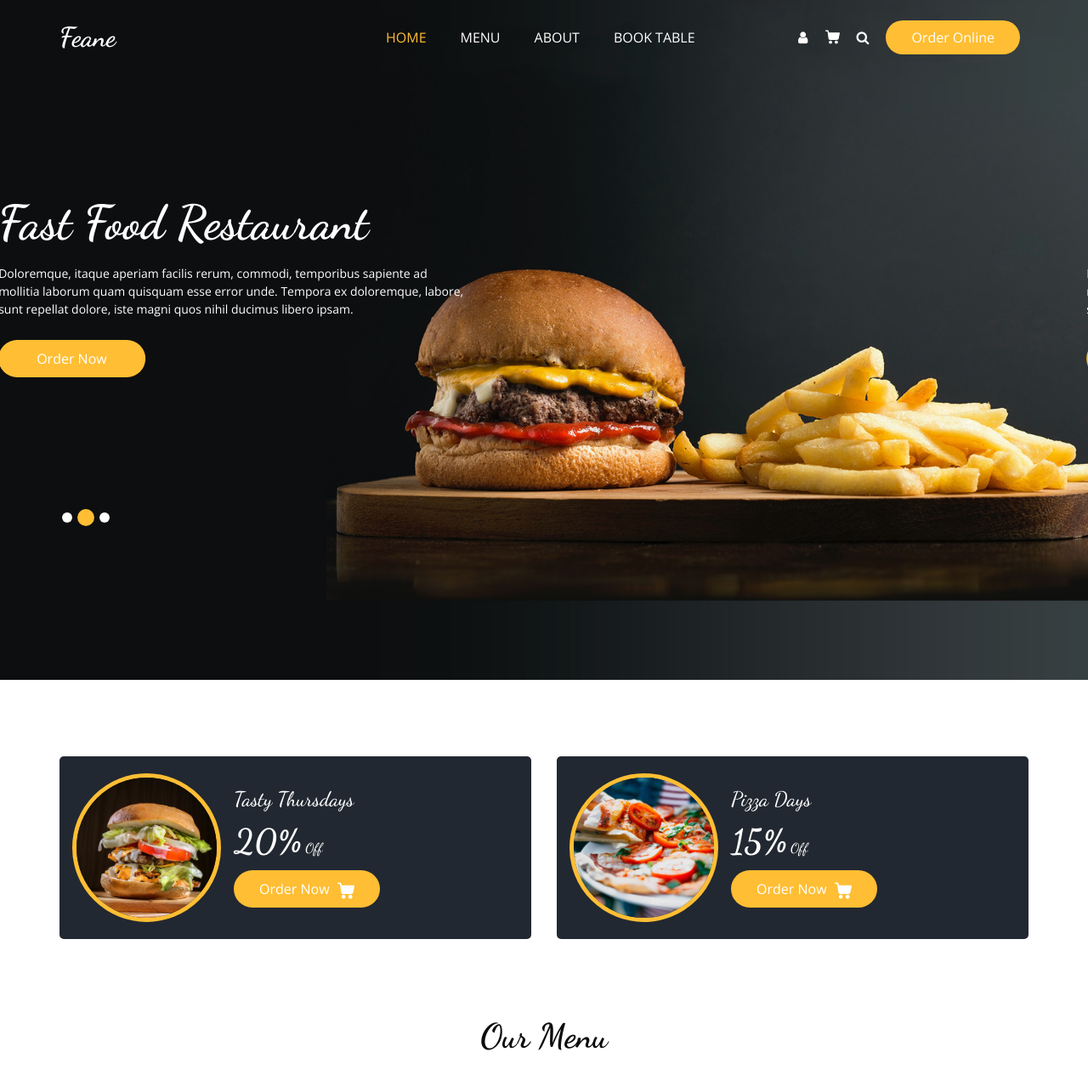
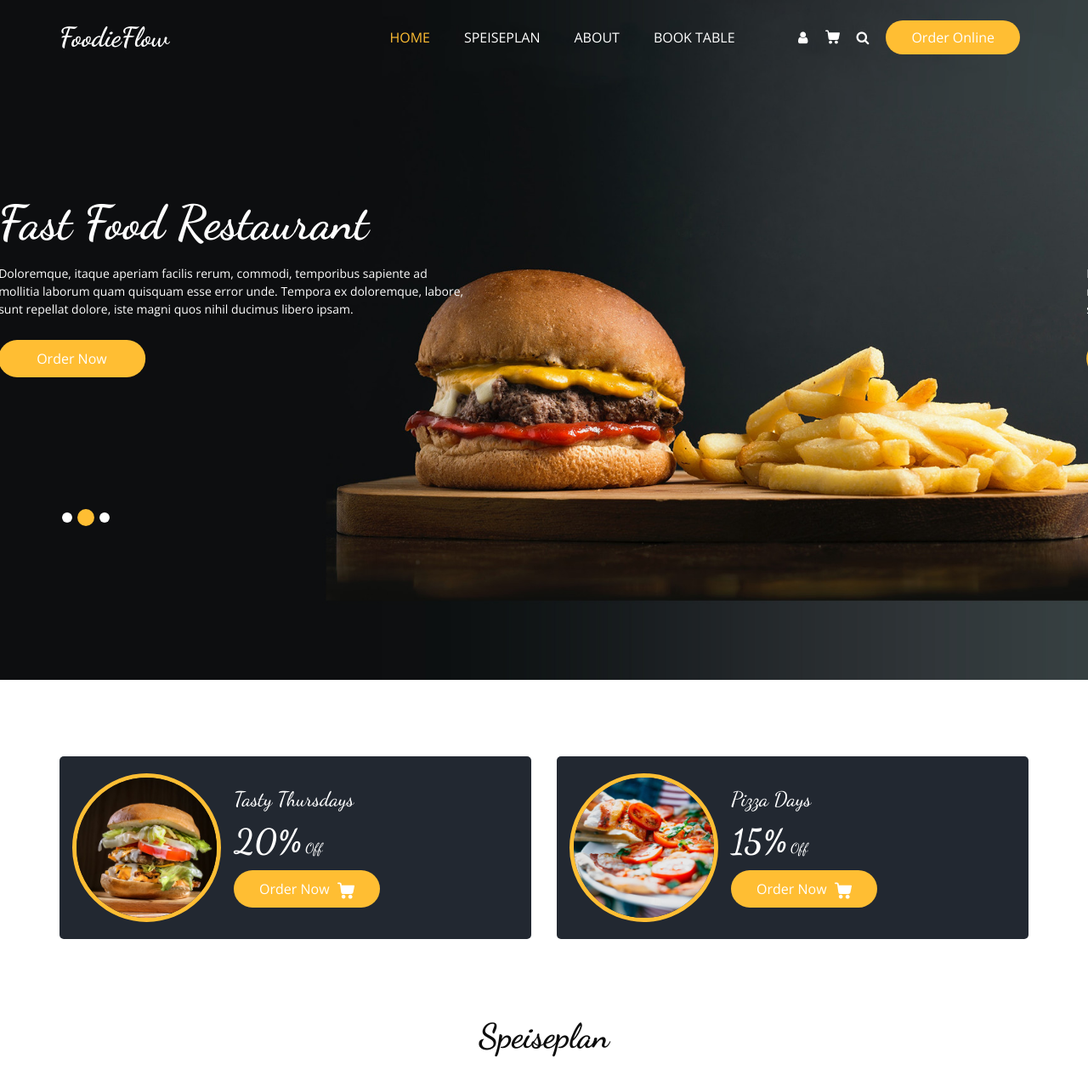
Before and after one commit to RustamGit/FoodieFlow, a plain HTML site: page index.html in a window 1280 px wide. Shown: the top 1285 px of the page at 85% size. Drawn offline with nearby package versions, Linux system fonts and the light colour scheme; some packages are replaced by stand-ins of ours.

```diff
--- a/index.html
+++ b/index.html
@@ -13,7 +13,7 @@
   <meta name="author" content="" />
   <link rel="shortcut icon" href="images/favicon.png" type="">
 
-  <title> Feane </title>
+  <title> FoodieFlow </title>
 
   <!-- bootstrap core css -->
   <link rel="stylesheet" type="text/css" href="css/bootstrap.css" />
@@ -44,7 +44,7 @@
         <nav class="navbar navbar-expand-lg custom_nav-container ">
           <a class="navbar-brand" href="index.html">
             <span>
-              Feane
+              FoodieFlow
             </span>
           </a>
 
@@ -58,7 +58,7 @@
                 <a class="nav-link" href="index.html">Home <span class="sr-only">(current)</span></a>
               </li>
               <li class="nav-item">
-                <a class="nav-link" href="menu.html">Menu</a>
+                <a class="nav-link" href="menu.html">Speiseplan</a>
               </li>
               <li class="nav-item">
                 <a class="nav-link" href="about.html">About</a>
@@ -377,7 +377,7 @@
     <div class="container">
       <div class="heading_container heading_center">
         <h2>
-          Our Menu
+          Speiseplan
         </h2>
       </div>
 
@@ -1102,7 +1102,7 @@
           <div class="detail-box">
             <div class="heading_container">
               <h2>
-                We Are Feane
+                We Are FoodieFlow
               </h2>
             </div>
             <p>
@@ -1271,7 +1271,7 @@
         <div class="col-md-4 footer-col">
           <div class="footer_detail">
             <a href="" class="footer-logo">
-              Feane
+              FoodieFlow
             </a>
             <p>
               Necessary, making this the first true generator on the Internet. It uses a dictionary of over 200 Latin words, combined with
```
Also changed, not shown: about.html (+5 -5 lines), book.html (+4 -4 lines), menu.html (+5 -5 lines).
